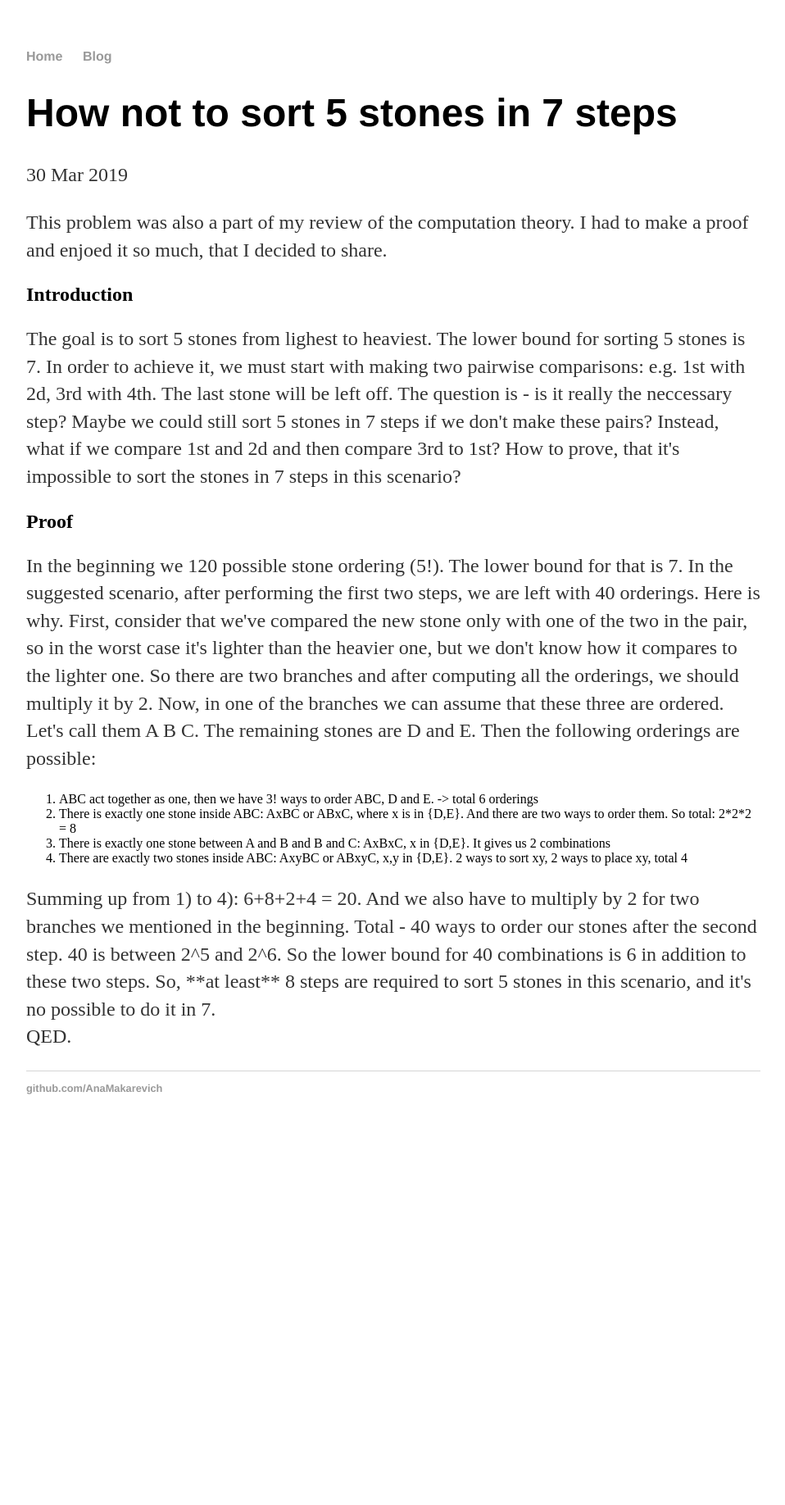
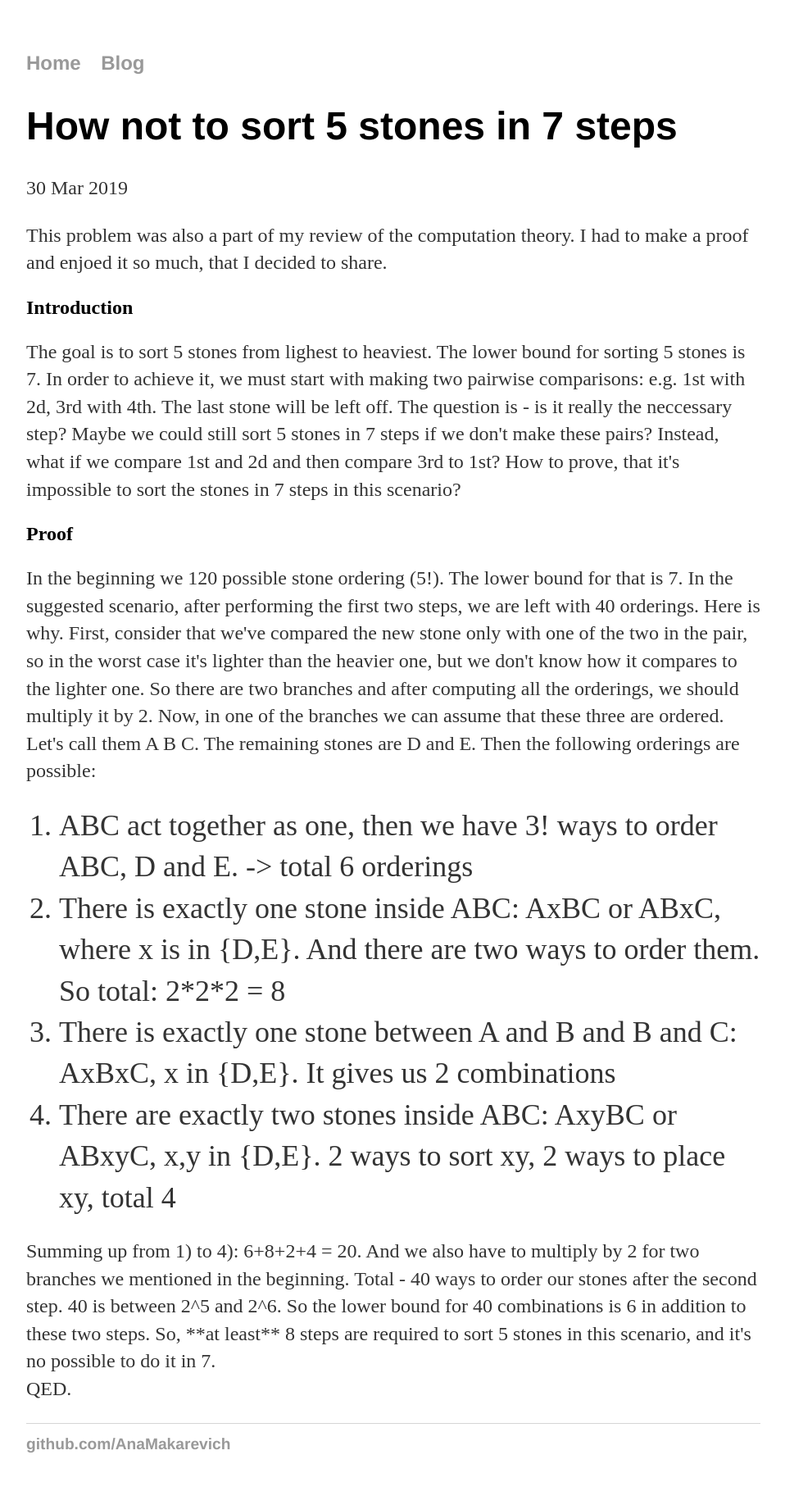
Before and after one commit to AnaMakarevich/anamakarevich.github.io, a Jekyll site: the page built from _posts/2019-03-30-Why_Cant_You_Sort_5_in_7_This_Way.md, in a window 1280 px wide. Shown: the whole page at 82% size, without its empty margins (160-1118 px from the left). Built offline with Jekyll 4.4.1, drawn with Linux system fonts in a browser that asks for light colours; before the commit the page ends 1395 px from its top, so only the background shows below that.

Commit message:
Update main.css

```diff
--- a/css/main.css
+++ b/css/main.css
@@ -23,6 +23,12 @@ h1 {
     font-size: 3em;
     font-family:'Helvetica', 'Arial', 'Sans-Serif';
 }
+
+ol, li {
+    font-size: 1.5em;
+    line-height: 1.4em;
+    color: #333;
+}
 p {
     font-size: 1.5em;
     line-height: 1.4em;
```
